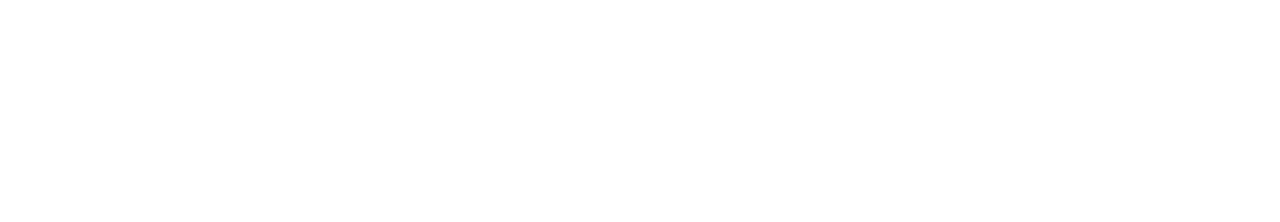
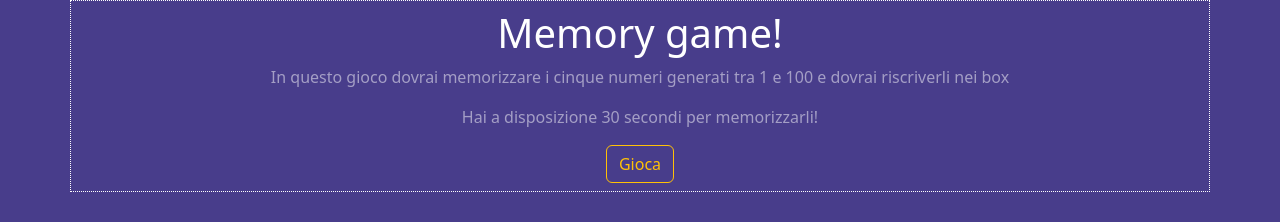
Before and after one commit to MarcoBione/js-simon, a plain HTML site: page index.html in a window 1280 px wide. Drawn offline with nearby package versions, Linux system fonts and the light colour scheme.

Commit message:
Define title, rules & playareas @ index

```diff
--- a/CSS/style.css
+++ b/CSS/style.css
@@ -0,0 +1,9 @@
+.wrapper{
+    height: 100vh;
+    width: 100%;
+    background-color: darkslateblue;
+}
+
+.container{
+    border: 1px dotted white;
+}
--- a/index.html
+++ b/index.html
@@ -18,15 +18,26 @@
 
     <div class="wrapper">
 
-        <div class="container">
+        <div class="container p-2">
 
             <!-- rules -->
-            <div class="info-box">
+            <div class="info-box text-center">
+
+                <h1 class="text-white">Memory game!</h1>
+
+                <p class="text-white-50">In questo gioco dovrai memorizzare i cinque numeri generati tra 1 e 100 e dovrai riscriverli nei box</p>
+                <p class="text-white-50">Hai a disposizione 30 secondi per memorizzarli!</p>
 
             </div>
 
             <!-- game -->
-            <div class="game">
+            <div class="game text-center">
+
+                <button id="start" class="btn btn-outline-warning">Gioca</button>
+
+                <div class="playarea">
+
+                </div>
 
             </div>
 
```
